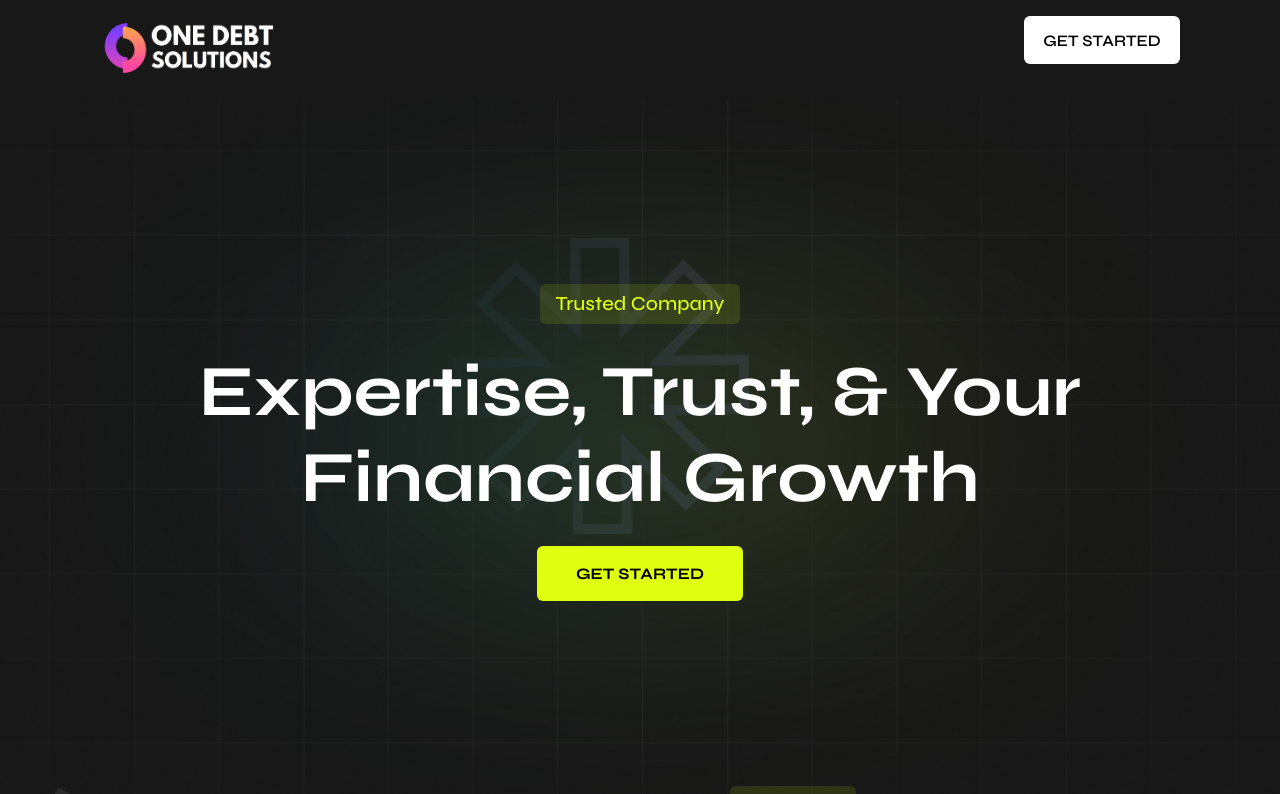
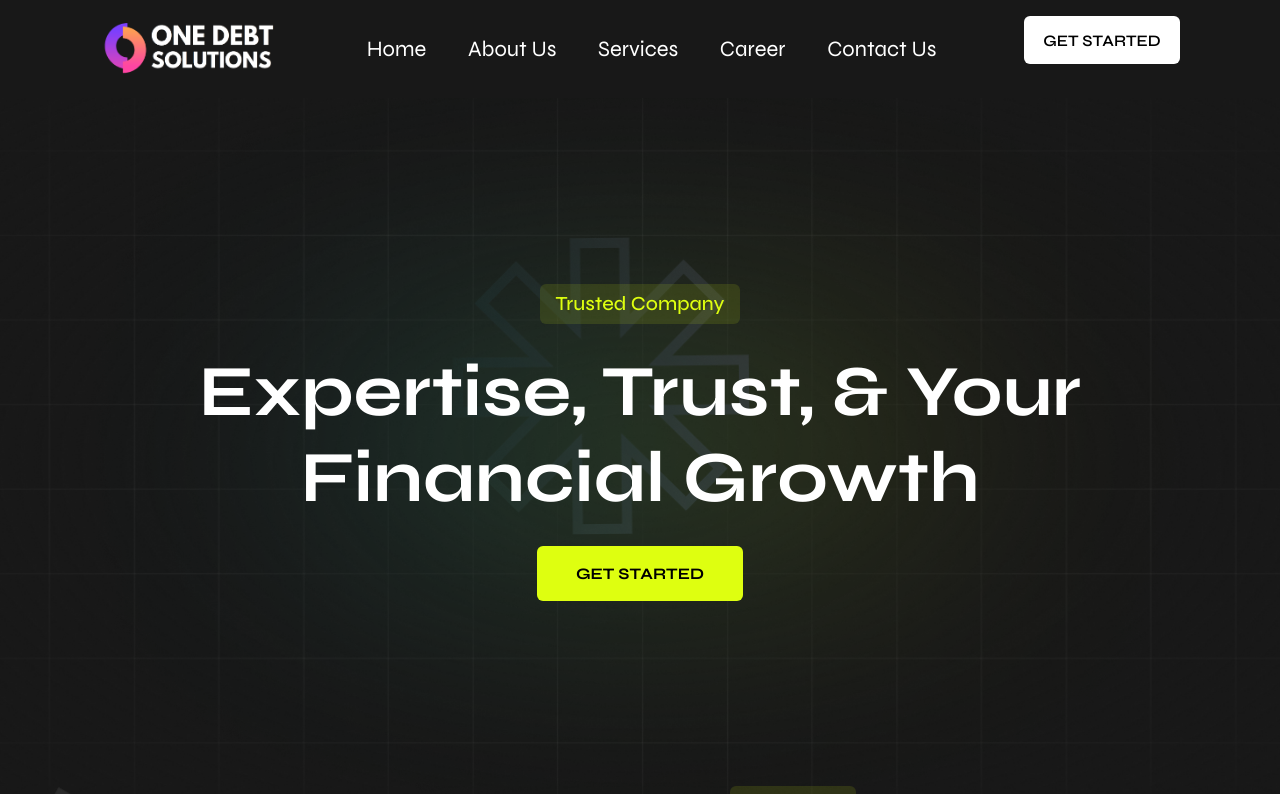
Before and after one commit to abhishekdasz/OneDebtSolutions, a Next.js app: page / in a window 1280 px wide. Shown: the top 794 px of the page. Built offline with nearby package versions, Linux system fonts and the light colour scheme.

Commit message:
optimizing hamburger menus

```diff
--- a/src/app/components/Navbar.jsx
+++ b/src/app/components/Navbar.jsx
@@ -11,6 +11,7 @@ const NavBar = () => {
     setMenuOpen(!menuOpen);
     console.log(menuOpen);
   };
+
   return (
     <div className={styles.navbarSection}>
       <div className={styles.navbarContainer}>
--- a/src/app/styles/navbar.module.scss
+++ b/src/app/styles/navbar.module.scss
@@ -1,110 +1,139 @@
-.navbarSection {
+.navbarSection
+{
   position: sticky;
-  top: 0;
-  z-index: 1000;
+  top: 0; /* Ensures the navbar stays at the top */
+  z-index: 1000; /* Ensures it stays on top of other content */
   font-family: 'Syne', sans-serif;
-
-  .navbarContainer {
+  .navbarContainer
+  {
     display: flex;
     justify-content: space-between;
     padding: 1rem 100px;
+    position: sticky;
     background-color: #181818;
     width: 100%;
 
-    .logo img {
-      height: 62px;
+
+    .logo
+    {
+      img
+      {
+        height: 62px;
+      }
     }
 
-    .hamburger {
+    .hamburger
+    {
       cursor: pointer;
       display: none;
+      z-index: 1100;
     }
 
-    .nav {
-      display: none; /* Default: Hidden */
+    .nav
+    {
+      display: flex;
+      align-items: center;
+
+      ul {
+        display: flex;
+        gap: 2.6rem;
+
+        li {
+
+          list-style: none;
+          font-size: 22px;
+          cursor: pointer;
+
+          a {
+            text-decoration: none;
+            color: #fff;
+          }
+
+          a:hover {
+            color: #deff10;
+          }
+        }
+      }
+    }
+
+    .nav.active
+    {
+      display: flex;
       flex-direction: column;
-      align-items: center;
+      justify-content: center;
       position: fixed;
       top: 0;
       left: 0;
       width: 100vw;
       height: 100vh;
       background: rgba(0, 0, 0, 0.95);
+      opacity: 1;
       z-index: 1000;
-      padding: 20px 0;
-      opacity: 0;
-      visibility: hidden;
       transition: opacity 0.3s ease, visibility 0.3s ease;
 
-      ul {
-        display: flex;
+
+      ul
+      {
         flex-direction: column;
-        align-items: center;
         gap: 2rem;
-
-        li {
-          list-style: none;
-          font-size: 1.8rem;
-
-          a {
-            text-decoration: none;
-            color: #fff;
-            transition: color 0.3s ease;
-
-            &:hover {
-              color: #deff10;
-            }
-          }
-        }
       }
     }
-
-    .nav.active {
-      display: flex;
-      opacity: 1;
-      visibility: visible;
-    }
-
-    .navBtn {
+    .navBtn
+    {
       background: #fff;
       display: flex;
       justify-content: center;
+      text-align: center;
       align-items: center;
       border-radius: 6px;
       padding: 1rem 1.2rem;
       height: 3rem;
-
-      p {
+      p
+      {
         color: black;
         font-weight: 600;
       }
-
-      &:hover {
-        background: #deff10;
-        cursor: pointer;
-      }
+    }
+    .navBtn:hover
+    {
+      background: #deff10;
+      cursor: pointer;
     }
   }
 }
 
-@media only screen and (min-width: 768px) and (max-width: 1024px) {
-  .navbarSection {
-    .navbarContainer {
+
+@media only screen and (min-width: 768px) and (max-width: 1024px)
+{
+  .navbarSection
+  {
+    .navbarContainer
+    {
       padding: 1rem;
     }
   }
 }
-
-@media screen and (max-width: 768px) {
-  .navbarSection {
-    .navbarContainer {
+@media screen and (max-width: 768px)
+{
+  .navbarSection
+  {
+    .navbarContainer
+    {
       padding: 1rem;
-
-      .hamburger {
+      .hamburger
+      {
         display: block;
       }
-
-      .navBtn {
+      .nav
+      {
+        display: none;
+      }
+      .nav.active
+      {
+        display: flex;
+      }
+      .navBtn
+      {
         display: none;
       }
     }
```
